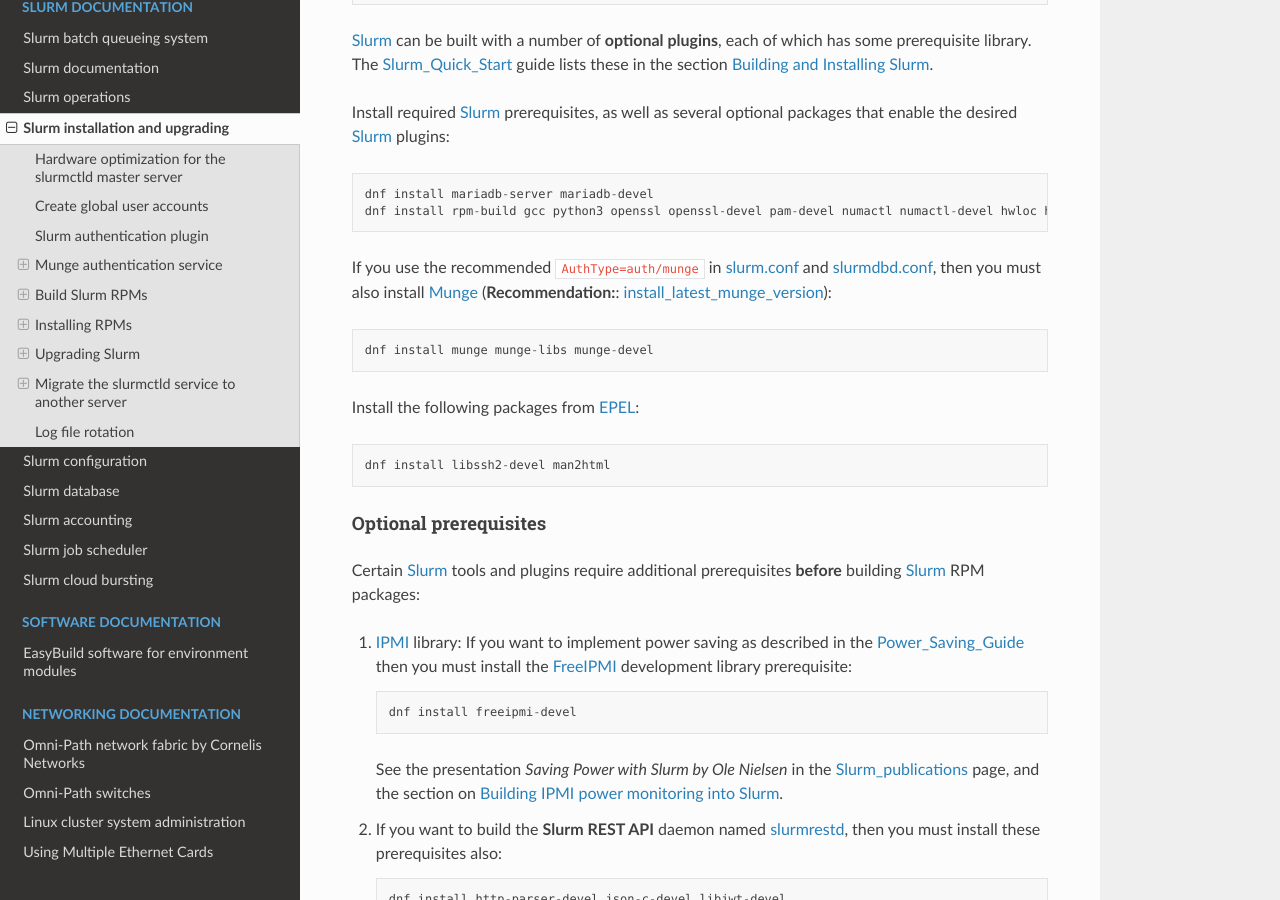
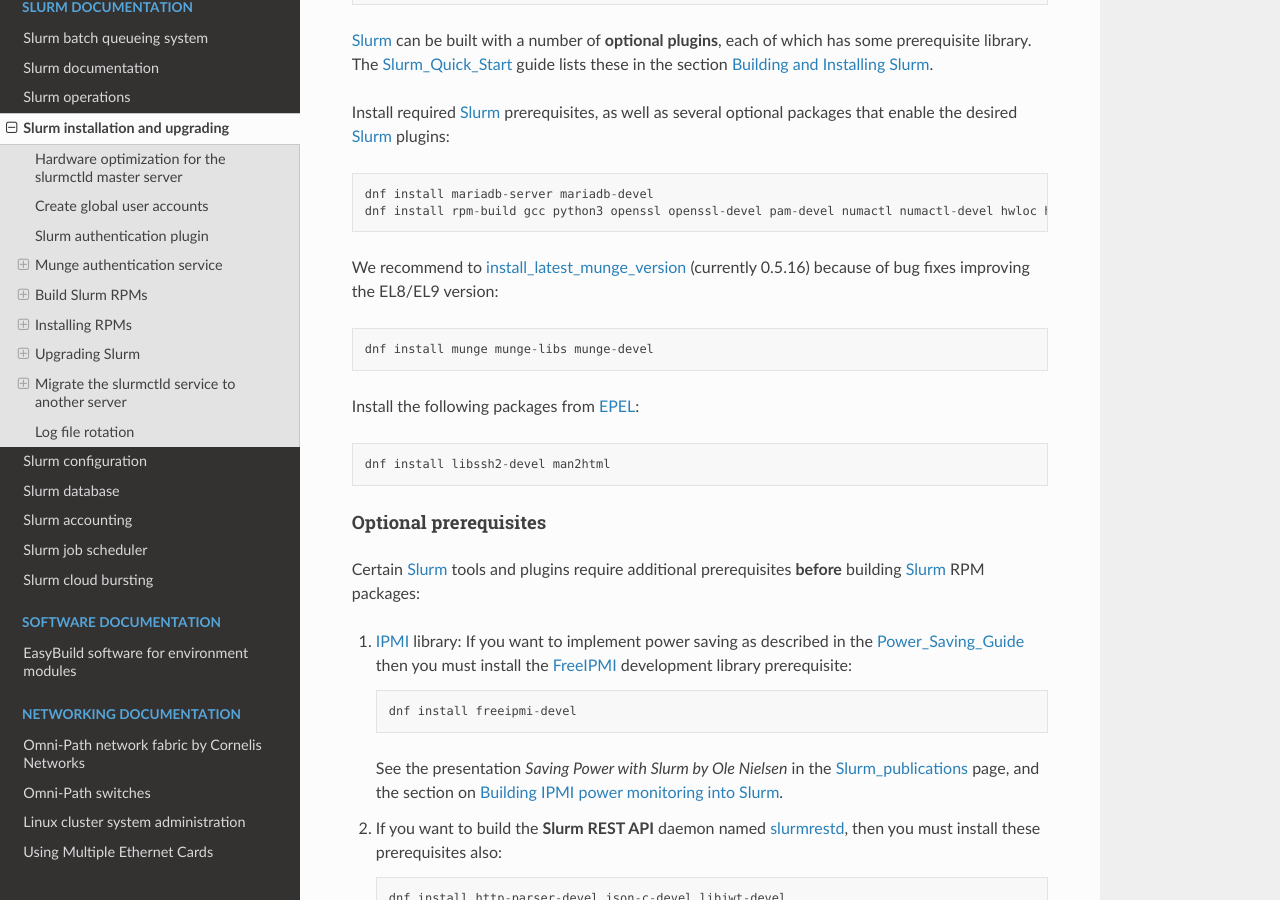
Before and after one commit to OleHolmNielsen/Niflheim_system, a Sphinx documentation site: the page built from docs/Slurm_installation.rst, in a window 1280 px wide and 900 px high, scrolled down 5432 px. Built offline with Sphinx 7.4.7 and the Read the Docs theme 2.0.0, drawn with Linux system fonts in a browser that asks for light colours.

Commit message:
Added bash-completion prerequisite for 24.11

```diff
--- a/docs/Slurm_installation.rst
+++ b/docs/Slurm_installation.rst
@@ -251,10 +251,9 @@
 Install required Slurm_ prerequisites, as well as several optional packages that enable the desired Slurm_ plugins::
 
   dnf install mariadb-server mariadb-devel
-  dnf install rpm-build gcc python3 openssl openssl-devel pam-devel numactl numactl-devel hwloc hwloc-devel munge munge-libs munge-devel lua lua-devel readline-devel rrdtool-devel ncurses-devel gtk2-devel libibmad libibumad perl-Switch perl-ExtUtils-MakeMaker xorg-x11-xauth dbus-devel libbpf
+  dnf install rpm-build gcc python3 openssl openssl-devel pam-devel numactl numactl-devel hwloc hwloc-devel lua lua-devel readline-devel rrdtool-devel ncurses-devel gtk2-devel libibmad libibumad perl-Switch perl-ExtUtils-MakeMaker xorg-x11-xauth dbus-devel libbpf bash-completion
 
-If you use the recommended ``AuthType=auth/munge`` in slurm.conf_ and slurmdbd.conf_,
-then you must also install Munge_ (**Recommendation:**: install_latest_munge_version_)::
+We recommend to install_latest_munge_version_ (currently 0.5.16) because of bug fixes improving the EL8/EL9 version::
 
   dnf install munge munge-libs munge-devel
 
```
